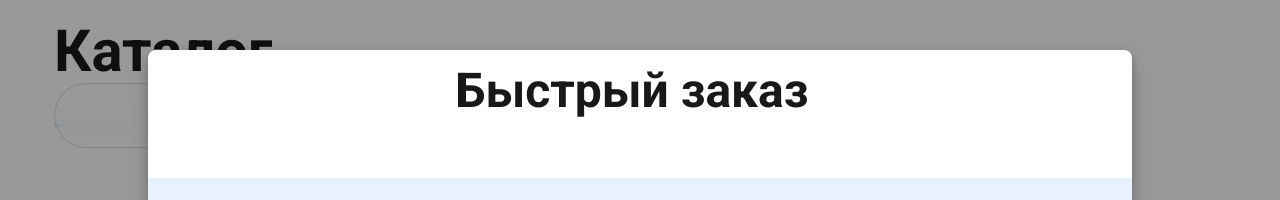
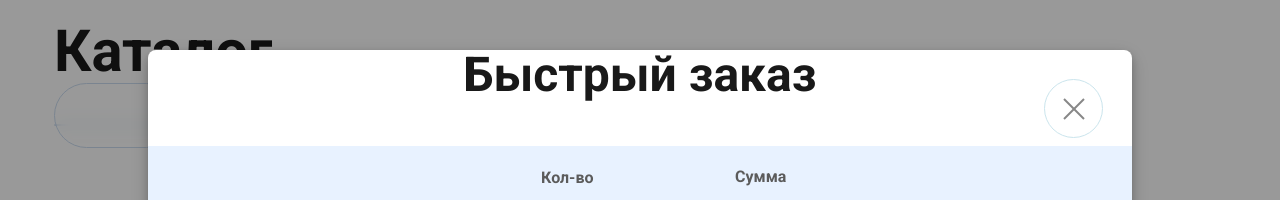
Before and after one commit to ruslan-astratov/water-ordering-app, a React (Create React App) app: page / in a window 1280 px wide. Both pictures are taken after a click on the button "КУПИТЬ В 1 КЛИК". Shown: the top 200 px of the page. Built offline with nearby package versions, Linux system fonts and the light colour scheme; no server answers.

Commit message:
сделал и стилизовал кнопку <закрыть>

```diff
--- a/src/Components/ModalWindowQuickOrder/ModalWindowQuickOrder.module.scss
+++ b/src/Components/ModalWindowQuickOrder/ModalWindowQuickOrder.module.scss
@@ -38,7 +38,7 @@
 .modal_footer {
   display: flex;
   align-items: center;
-  padding: 1rem;
+  // padding: 1rem;
 }
 .modal_header {
   justify-content: space-between;
@@ -57,11 +57,22 @@
   border-top: 1px solid #dbdbdb;
   justify-content: flex-end;
 }
+
 .modal_close {
+  width: 59px;
+  height: 59px;
+  position: absolute;
+  right: 29px;
+  top: 29px;
   cursor: pointer;
   padding: 1rem;
-  margin: -1rem -1rem -1rem auto;
+  border-radius: 50%;
+  border: 1px solid #cbe5ed;
+  background-image: url("../../app/assets/icons/close_modal_icon.svg");
+  background-repeat: no-repeat;
+  background-position: center;
 }
+
 .modal_body {
   overflow: auto;
 }
--- a/src/Components/ModalWindowQuickOrder/ModalWindowQuickOrder.tsx
+++ b/src/Components/ModalWindowQuickOrder/ModalWindowQuickOrder.tsx
@@ -4,7 +4,7 @@ import MiniCounter from "../../Components/MiniCounter/MiniCounter";
 import { useAppSelector, useAppDispatch } from "../../app/store/hooks";
 import { selectSliderItem, selectCount } from "../../app/store/counterSlice";
 import { getCommonCostBottles } from "../../utils/utilFunctions";
-
+import close_modal_icon from "../../app/assets/icons/close_modal_icon.svg";
 import "../../index.scss";
 import styles from "./ModalWindowQuickOrder.module.scss";
 
```
Also changed, not shown: src/app/assets/icons/close_modal_icon.svg (added).
